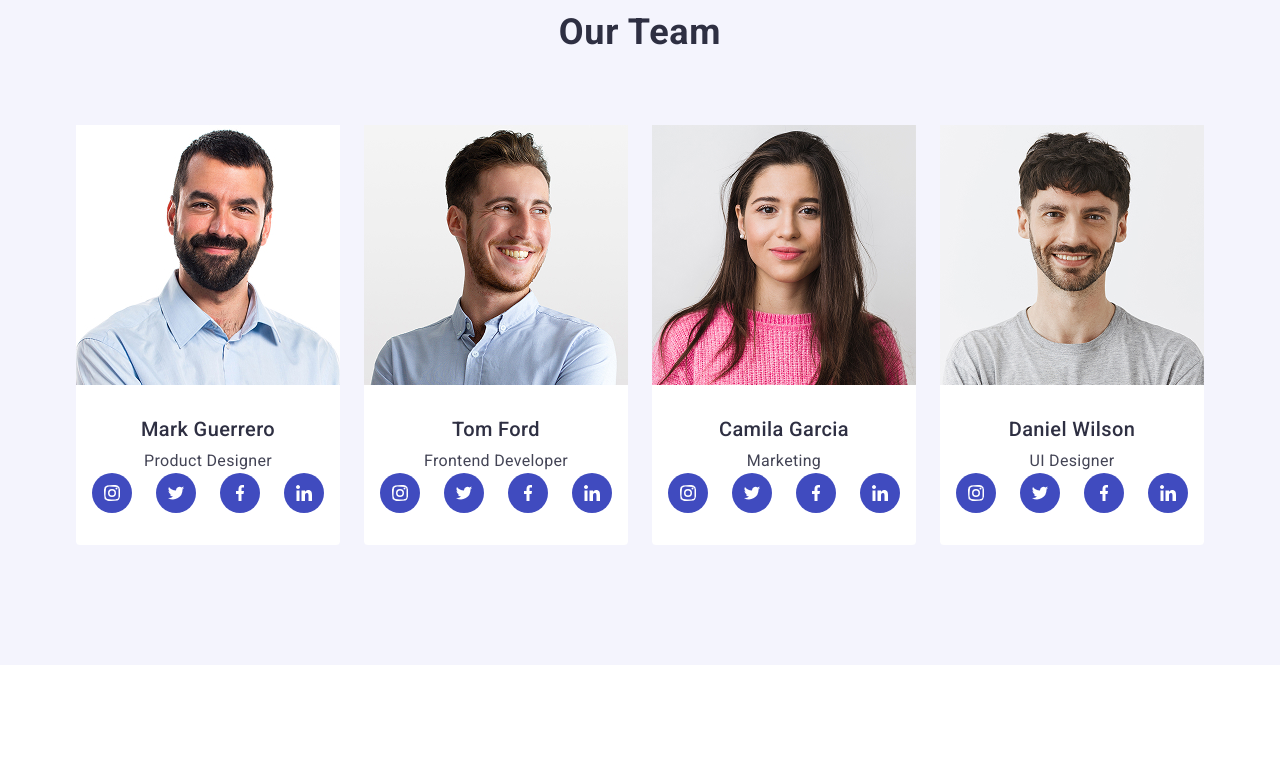
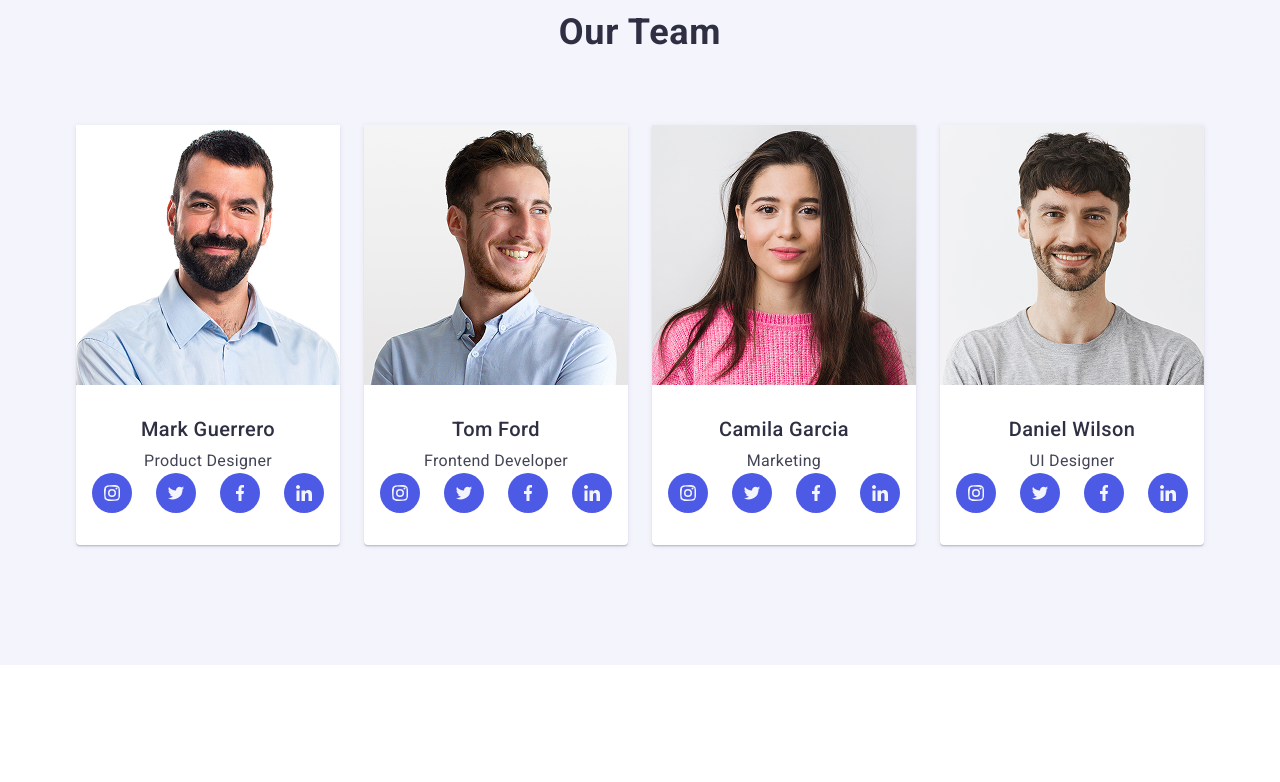
Before and after one commit to MariiaDe/goit-markup-hw-04, a plain HTML site: page index.html in a window 1280 px wide. Shown: the part 1240-2022 px from the top of the page. Drawn offline with nearby package versions, Linux system fonts and the light colour scheme.

Commit message:
add index file

```diff
--- a/css/styles.css
+++ b/css/styles.css
@@ -68,12 +68,13 @@ img {
     padding-left: 15px;
     padding-right: 15px;
     margin: 0 auto;
-    box-shadow: 0px 2px 1px rgba(46, 47, 66, 0.08), 0px 1px 1px rgba(46, 47, 66, 0.16), 0px 1px 6px rgba(46, 47, 66, 0.08);
+
 }
 
 .page-header {
     display: flex;
     border-bottom: 1px solid #E7E9FC;
+    box-shadow: 0px 2px 1px rgba(46, 47, 66, 0.08), 0px 1px 1px rgba(46, 47, 66, 0.16), 0px 1px 6px rgba(46, 47, 66, 0.08);
 }
 
 
@@ -265,7 +266,7 @@ span {
     display: flex;
     justify-content: center;
     align-items: center;
-    background-color: #404BBF;
+    background-color: #4D5AE5;
     border-radius: 50%;
     height: 40px;
     width: 40px;
@@ -273,11 +274,11 @@ span {
 }
 
 .link-team:hover {
-    background-color: #31D0AA;
+    background-color: #404bbf;
 }
 
 .team-items {
-    fill: #FFFFFF;
+    fill: #f4f4fd;
 }
 
 
@@ -331,6 +332,7 @@ span {
     width: calc((100% - 72px) / 4);
     background-color: #fff;
     border-radius: 0 0 4px 4px;
+    box-shadow: 0px 1px 6px rgba(46, 47, 66, 0.08), 0px 1px 1px rgba(46, 47, 66, 0.16), 0px 2px 1px rgba(46, 47, 66, 0.08);
     transition: box-shadow 250ms cubic-bezier(0.4, 0, 0.2,1);
 }
 
--- a/index.html
+++ b/index.html
@@ -23,7 +23,7 @@
             </nav>
             <address class="page-contacts">
                 <ul class="contacts">
-                    <li><a class="link" href="mailto:info@devstudio.com">info@devstudio.com</a></li>
+                    <li><a class="link link-contacts" href="mailto:info@devstudio.com">info@devstudio.com</a></li>
                     <li><a class="link link-contacts" href="tel:+110001111111">+11 (000) 111-11-11</a></li>
                 </ul>
             </address>
@@ -86,23 +86,23 @@
                             <h3 class="title title-team">Mark Guerrero</h3>
                             <p class="section-text section-team">Product Designer</p>
                             <ul class="list-team">
-                                <li><a href="https://www.instagram.com/" target="_blank" class="link-team">
+                                <li class="team-list"><a href="https://www.instagram.com/" target="_blank" class="link-team">
                                     <svg class="team-items" width="16" height="16">
                                         <use href="./images/icons.svg#icon-instagram"></use>
                                     </svg></a>
                                 </li>
-                                <li><a href="https://www.twitter.com/" target="_blank" class="link-team">
+                                <li class="team-list"><a href="https://www.twitter.com/" target="_blank" class="link-team">
                                     <svg class="team-items" width="16" height="16">
                                         <use href="./images/icons.svg#icon-Group"></use>
                                     </svg></a>
                                 </li>
-                                <li><a href="https://www.facebook.com/" target="_blank" class="link-team">
+                                <li class="team-list"><a href="https://www.facebook.com/" target="_blank" class="link-team">
                                     <svg class="team-items" width="16" height="16">
                                         <use href="./images/icons.svg#icon-facebook"></use>
                                     </svg></a>
 
                                 </li>
-                                <li><a href="https://www.linkedin.com/" target="_blank" class="link-team">
+                                <li class="team-list"><a href="https://www.linkedin.com/" target="_blank" class="link-team">
                                     <svg class="team-items" width="16" height="16">
                                         <use href="./images/icons.svg#icon-linkedin"></use>
                                     </svg></a>
@@ -118,23 +118,23 @@
                             <h3 class="title title-team">Tom Ford</h3>
                             <p class="section-text section-team">Frontend Developer</p>
                             <ul class="list-team">
-                                <li><a href="https://www.instagram.com/" target="_blank" class="link-team">
+                                <li class="team-list"><a href="https://www.instagram.com/" target="_blank" class="link-team">
                                     <svg class="team-items" width="16" height="16">
                                         <use href="./images/icons.svg#icon-instagram"></use>
                                     </svg></a>
                                 </li>
-                                <li><a href="https://www.twitter.com/" target="_blank" class="link-team">
+                                <li class="team-list"><a href="https://www.twitter.com/" target="_blank" class="link-team">
                                     <svg class="team-items" width="16" height="16">
                                         <use href="./images/icons.svg#icon-Group"></use>
                                     </svg></a>
                                 </li>
-                                <li><a href="https://www.facebook.com/" target="_blank" class="link-team">
+                                <li class="team-list"><a href="https://www.facebook.com/" target="_blank" class="link-team">
                                     <svg class="team-items" width="16" height="16">
                                         <use href="./images/icons.svg#icon-facebook"></use>
                                     </svg></a>
 
                                 </li>
-                                <li><a href="https://www.linkedin.com/" target="_blank" class="link-team">
+                                <li class="team-list"><a href="https://www.linkedin.com/" target="_blank" class="link-team">
                                     <svg class="team-items" width="16" height="16">
                                         <use href="./images/icons.svg#icon-linkedin"></use>
                                     </svg></a>
@@ -150,23 +150,23 @@
                             <h3 class="title title-team">Camila Garcia</h3>
                             <p class="section-text section-team">Marketing</p>
                             <ul class="list-team">
-                                <li><a href="https://www.instagram.com/" target="_blank" class="link-team">
+                                <li class="team-list"><a href="https://www.instagram.com/" target="_blank" class="link-team">
                                     <svg class="team-items" width="16" height="16">
                                         <use href="./images/icons.svg#icon-instagram"></use>
                                     </svg></a>
                                 </li>
-                                <li><a href="https://www.twitter.com/" target="_blank" class="link-team">
+                                <li class="team-list"><a href="https://www.twitter.com/" target="_blank" class="link-team">
                                     <svg class="team-items" width="16" height="16">
                                         <use href="./images/icons.svg#icon-Group"></use>
                                     </svg></a>
                                 </li>
-                                <li><a href="https://www.facebook.com/" target="_blank" class="link-team">
+                                <li class="team-list"><a href="https://www.facebook.com/" target="_blank" class="link-team">
                                     <svg class="team-items" width="16" height="16">
                                         <use href="./images/icons.svg#icon-facebook"></use>
                                     </svg></a>
 
                                 </li>
-                                <li><a href="https://www.linkedin.com/" target="_blank" class="link-team">
+                                <li class="team-list"><a href="https://www.linkedin.com/" target="_blank" class="link-team">
                                     <svg class="team-items" width="16" height="16">
                                         <use href="./images/icons.svg#icon-linkedin"></use>
                                     </svg></a>
@@ -182,23 +182,23 @@
                             <h3 class="title title-team">Daniel Wilson</h3>
                             <p class="section-text section-team">UI Designer</p>
                             <ul class="list-team">
-                                <li><a href="https://www.instagram.com/" target="_blank" class="link-team">
+                                <li class="team-list"><a href="https://www.instagram.com/" target="_blank" class="link-team">
                                     <svg class="team-items" width="16" height="16">
                                         <use href="./images/icons.svg#icon-instagram"></use>
                                     </svg></a>
                                 </li>
-                                <li><a href="https://www.twitter.com/" target="_blank" class="link-team">
+                                <li class="team-list"><a href="https://www.twitter.com/" target="_blank" class="link-team">
                                     <svg class="team-items" width="16" height="16">
                                         <use href="./images/icons.svg#icon-Group"></use>
                                     </svg></a>
                                 </li>
-                                <li><a href="https://www.facebook.com/" target="_blank" class="link-team">
+                                <li class="team-list"><a href="https://www.facebook.com/" target="_blank" class="link-team">
                                     <svg class="team-items" width="16" height="16">
                                         <use href="./images/icons.svg#icon-facebook"></use>
                                     </svg></a>
 
                                 </li>
-                                <li><a href="https://www.linkedin.com/" target="_blank" class="link-team">
+                                <li class="team-list"><a href="https://www.linkedin.com/" target="_blank" class="link-team">
                                     <svg class="team-items" width="16" height="16">
                                         <use href="./images/icons.svg#icon-linkedin"></use>
                                     </svg></a>
```
